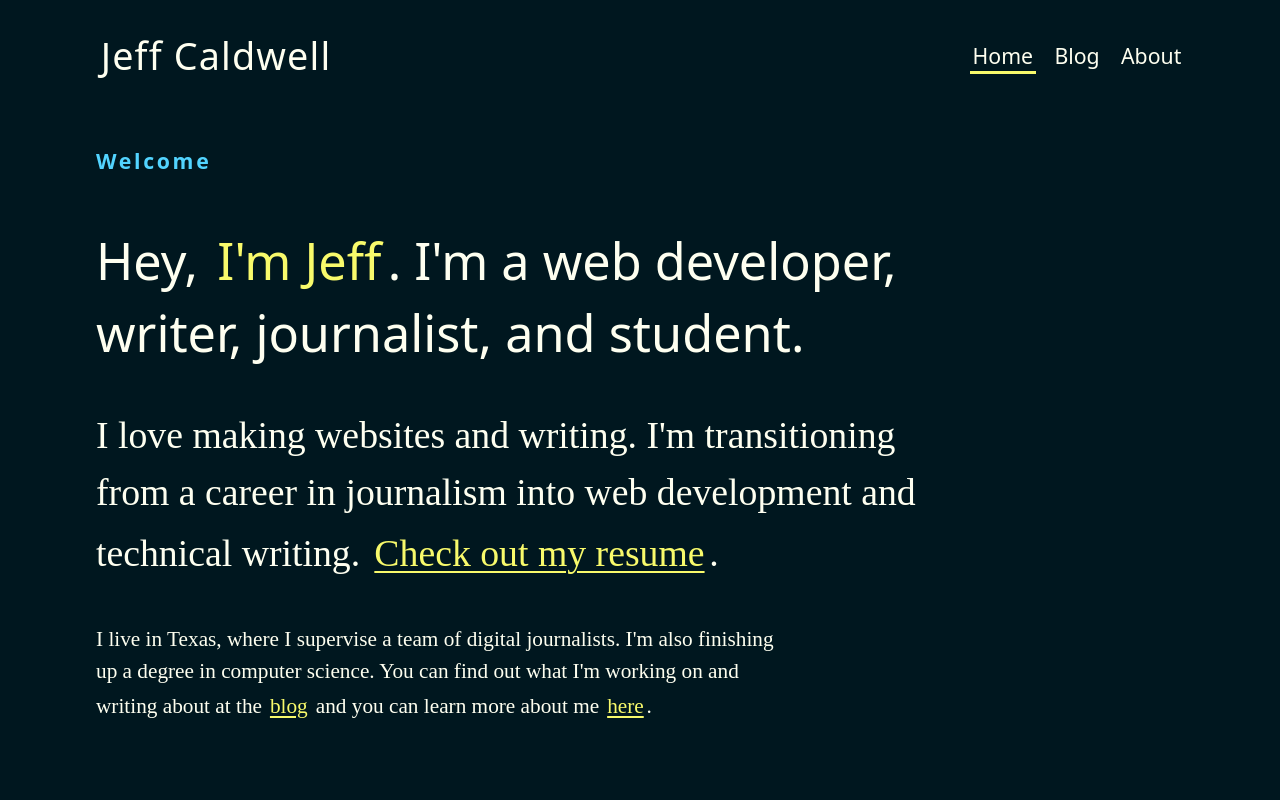
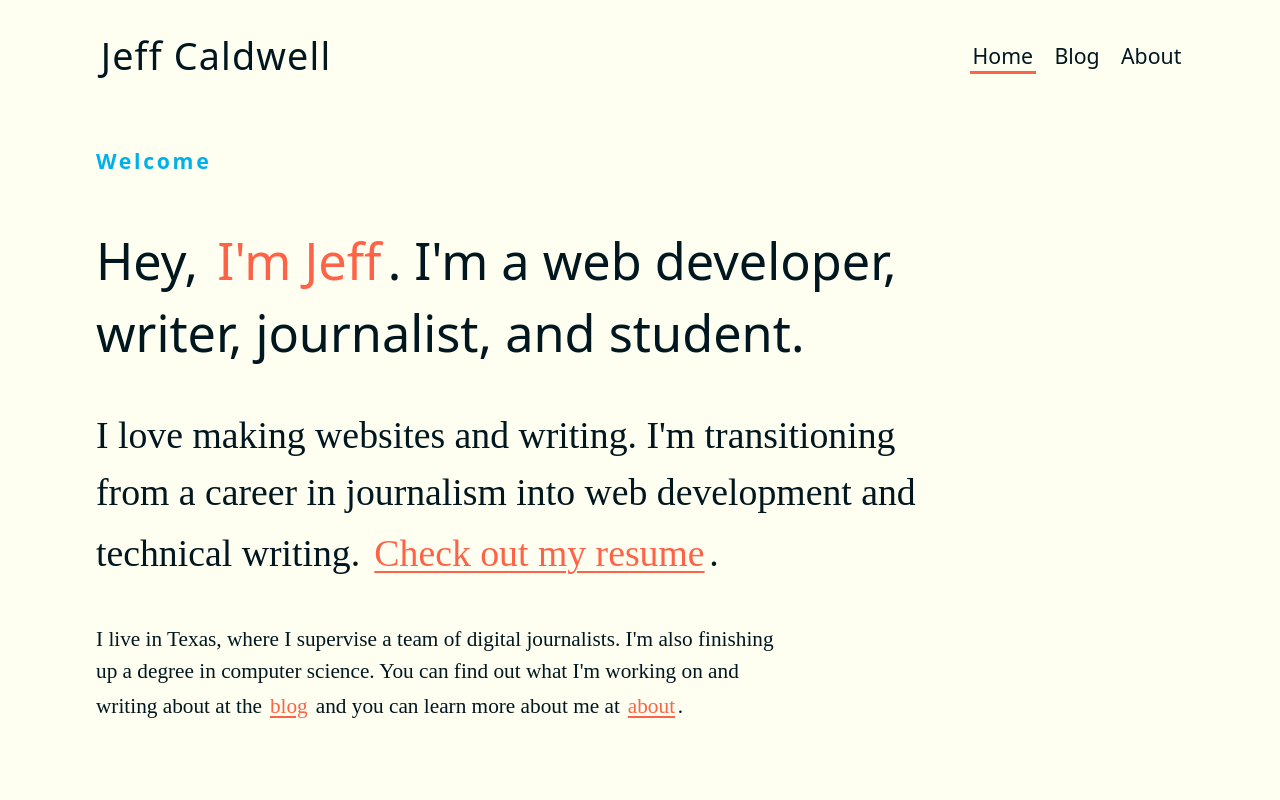
Before and after one commit to nemo-omen/jeffcaldwell.is-2023, a SvelteKit app: page / in a window 1280 px wide. Shown: the top 800 px of the page. Built offline with nearby package versions, Linux system fonts and the light colour scheme; a web font is replaced by a local one.

Commit message:
Move skip link to top level

```diff
--- a/src/components/Header.svelte
+++ b/src/components/Header.svelte
@@ -5,9 +5,10 @@
 </script>
 
 <header>
-  <a href="#maincontent" id="skip" class="visible-hidden">Skip to Content</a>
+
   <a href={dev ? '/' : 'https://jeffcaldwell.is'} id="site-brand" rel="me" aria-label="Jeff Caldwell">Jeff Caldwell</a>
 
+  <!-- <input type="checkbox" name="toggle" id="color-mode"> -->
   <nav>
     <a href="/" class={current === '/' ? 'current' : ''}>
       Home
@@ -31,41 +32,6 @@
     flex-direction: column;
     align-items: center;
     gap: 1rem;
-  }
-
-  /* Skip Link */
-  .visible-hidden {
-    clip: rect(1px 1px 1px 1px);
-    height: 1px;
-    overflow: hidden;
-    position: absolute;
-    white-space: nowrap;
-    width: 1px;
-  }
-
-  .visible-hidden:focus {
-    clip: auto;
-    height: auto;
-    overflow: auto;
-    position: absolute;
-    width: auto;
-  }
-
-  #skip {
-    top: 0;
-    left: 50%;
-    transform: translateX(-50%);
-    transition: transform 0.3s ease-out;
-    font-size: var(--size-500);
-    font-family: 'Noto Sans', system-ui, sans-serif;
-    font-weight: 500;
-    padding: 0.125em 0.25em;
-    background: var(--bg);
-  }
-
-  #skip:focus {
-    transform: translate(-50%, 2rem);
-    /* transform: translateX(-50%); */
   }
 
   /* Main header link */
--- a/src/css/style.css
+++ b/src/css/style.css
@@ -1,12 +1,5 @@
 
 :root {
-   /* CSS HEX */
-   /* --rich-black: #00171fff;
-   --ivory: #fffff0ff;
-   --prussian-blue: #003459ff;
-   --cerulean: #007ea7ff;
-   --light-red: #fe6d73ff; */
-
    /* COLORS */
    --rich-black: hsla(195, 100%, 6%, 1);
    --rich-black-highlight: hsla(195, 100%, 10%, 1);
@@ -19,6 +12,7 @@
 
    --yellow: hsla(61, 94%, 70%, 1);
    --cerulean: hsla(195, 100%, 66%, 1);
+   --cerulean-darker: hsla(195, 100%, 46%, 1);
    --light-red: hsla(9, 100%, 64%, 1);
    --light-red-muted: hsla(358, 99%, 50%, 1);
 
@@ -51,6 +45,13 @@
    --body-m: 60rem;
    --body-l: 70rem;
    --body-xl: 80rem;
+
+  /* Theme Icons */
+   --icon-sun: url('/images/Sun_Light.svg');
+   --icon-moon: url('/images/Moon_Dark.svg');
+
+  /* Default Color Switcher Icons */
+   --switcher-icon: var(--icon-sun);
 }
 
 * {
@@ -60,15 +61,62 @@
 html, body {
   background-color: var(--bg);
   color: var(--fg);
+  scroll-behavior: smooth;
 }
 
 body {
    font-family: "Atkinson Hyperlegible";
    line-height: 1.5;
-   height: 100vh;
    padding: 0;
    margin: 0;
+   transition: background-color 0.3s ease-out;
+   scroll-behavior: smooth;
 }
+
+.content {
+  width: 100%;
+  min-height: 100%;
+  background-color: var(--bg);
+  color: var(--fg);
+  transition: color 0.3s ease-out, background-color 0.3s ease-out;
+}
+
+/* Hide Content */
+  .visible-hidden {
+    clip: rect(1px 1px 1px 1px);
+    height: 1px;
+    overflow: hidden;
+    position: absolute;
+    white-space: nowrap;
+    width: 1px;
+  }
+
+  .visible-hidden:focus {
+    clip: auto;
+    height: auto;
+    overflow: auto;
+    position: absolute;
+    width: auto;
+  }
+
+  #skip {
+    top: 0;
+    left: 50%;
+    transform: translateX(-50%);
+    transition: transform 0.3s ease-out;
+    font-size: var(--size-500);
+    font-family: 'Noto Sans', system-ui, sans-serif;
+    font-weight: 500;
+    padding: 0.125em 0.25em;
+    background: var(--bg);
+  }
+
+  #skip:focus {
+    transform: translate(-50%, 2rem);
+    width: var(--size-500);
+    height: var(--size-500);
+    /* transform: translateX(-50%); */
+  }
 
 a {
    color: var(--link);
@@ -106,11 +154,8 @@ main:focus, body:focus {
 .page-title {
   letter-spacing: 0.125em;
   font-size: var(--size-500);
-  /* border-top: 0.125em solid var(--accent); */
   color: var(--hover);
-  /* border-bottom: 0.125em solid var(--hover); */
   padding: 0.25em 0;
-  /* display: inline-block; */
 }
 
 h1,
@@ -125,7 +170,11 @@ h4 {
 
 h1,
 h2 {
-   font-weight: 700;
+   font-weight: 600;
+}
+
+h3 {
+  font-weight: 500;
 }
 
 h1 {
@@ -155,8 +204,6 @@ pre {
   max-width: min(var(--body-s), 100%);
   display: block;
   margin: 0 auto;
-  /* border-radius: var(--size-300); */
-  /* max-width: 100%; */
 }
 
 code .highlight-line {
@@ -187,7 +234,6 @@ iframe {
    max-width: min(55rem, 100%);
    block-size: auto;
    object-fit: contain;
-   /* aspect-ratio: 16 / 9; */
    max-inline-size: 100%;
 }
 
@@ -276,6 +322,34 @@ time:not(class) {
    --flow-space: var(--size-900);
 }
 
+
+@media(prefers-color-scheme:light) {
+  :root {
+    --switcher-icon: var(--icon-moon);
+  }
+
+  html, body, .content {
+    --bg: var(--ivory);
+    --fg: var(--rich-black);
+    --accent: var(--light-red);
+    --hover: var(--cerulean-darker);
+  }
+}
+
+
+@media(prefers-color-scheme: dark) {
+  :root {
+    --switcher-icon: var(--icon-sun);
+  }
+
+  html, body, .content{
+    --bg: var(--rich-black);
+    --fg: var(--ivory);
+    --accent: var(--yellow);
+    --hover: var(--cerulean);
+  }
+}
+
 @media (min-width: 50rem) {
    h1 {
       font-size: var(--size-700);
@@ -283,6 +357,10 @@ time:not(class) {
 
    h2 {
       font-size: var(--size-600);
+   }
+
+   h3 {
+     font-size: var(--size-600);
    }
 
    p,
--- a/src/routes/+layout.svelte
+++ b/src/routes/+layout.svelte
@@ -10,6 +10,7 @@
 <svelte:head>
   <title>Jeff Caldwell</title>
 </svelte:head>
+<a href="#maincontent" id="skip" class="visible-hidden">Skip to Content</a>
 
 <Header current={data.currentRoute}/>
 
--- a/src/routes/+page.svelte
+++ b/src/routes/+page.svelte
@@ -1,6 +1,10 @@
 <script>
 
 </script>
+
+<svelte:head>
+  <meta name="description" content="Jeff Caldwell is a web developer, writer, journalist, and student." />
+</svelte:head>
 
 <h1 class="page-title">Welcome</h1>
 <article>
@@ -11,7 +15,7 @@
 
   </p>
   <p class="message">
-    I live in Texas, where I supervise a team of digital journalists. I'm also finishing up a degree in computer science. You can find out what I'm working on and writing about at the <a href="/blog">blog</a> and you can learn more about me <a href="/about">here</a>.
+    I live in Texas, where I supervise a team of digital journalists. I'm also finishing up a degree in computer science. You can find out what I'm working on and writing about at the <a href="/blog">blog</a> and you can learn more about me at <a href="/about">about</a>.
   </p>
 </article>
 <style>
@@ -27,7 +31,7 @@
   .callout-highlight {
     display: inline-block;
     padding: 0.125em;
-    color: var(--callout);
+    color: var(--accent);
   }
 
   .message a, .message-larger a {
--- a/src/routes/resume/+page.svelte
+++ b/src/routes/resume/+page.svelte
@@ -204,8 +204,8 @@ li::marker {
 }
 
 h3 {
-  font-size: var(--size-600);
-  font-weight: 500;
+  /* font-size: var(--size-600); */
+  /* font-weight: 500; */
   margin-bottom: 0.5rem;
 }
 
@@ -221,6 +221,7 @@ address, time {
 
 h4 {
   color: var(--hover);
+  font-weight: 500;
 }
 
 
```
Also changed, not shown: src/components/ColorModeToggle.svelte (added), static/images/Moon_Dark.svg (added), static/images/Sun_Light.svg (added).
